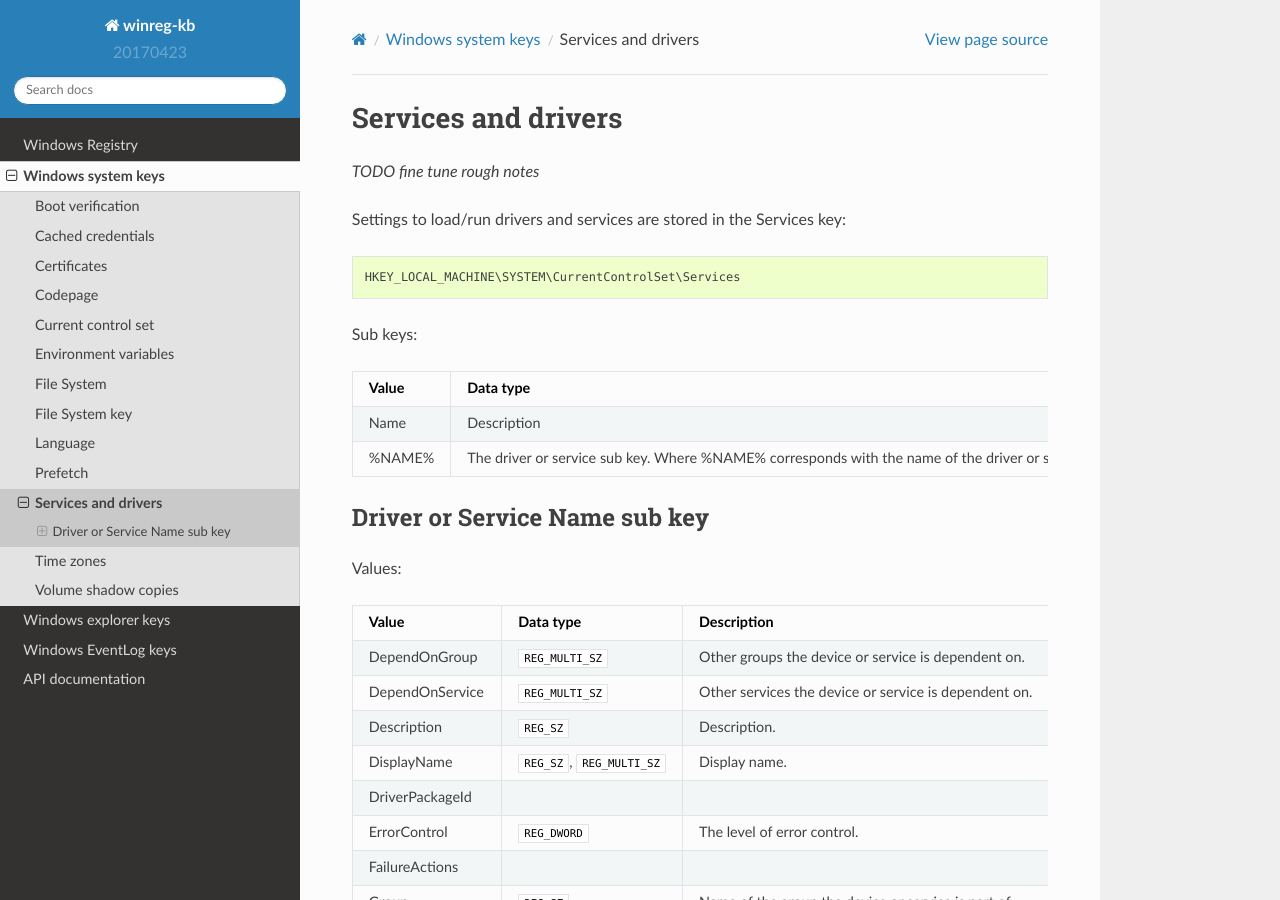
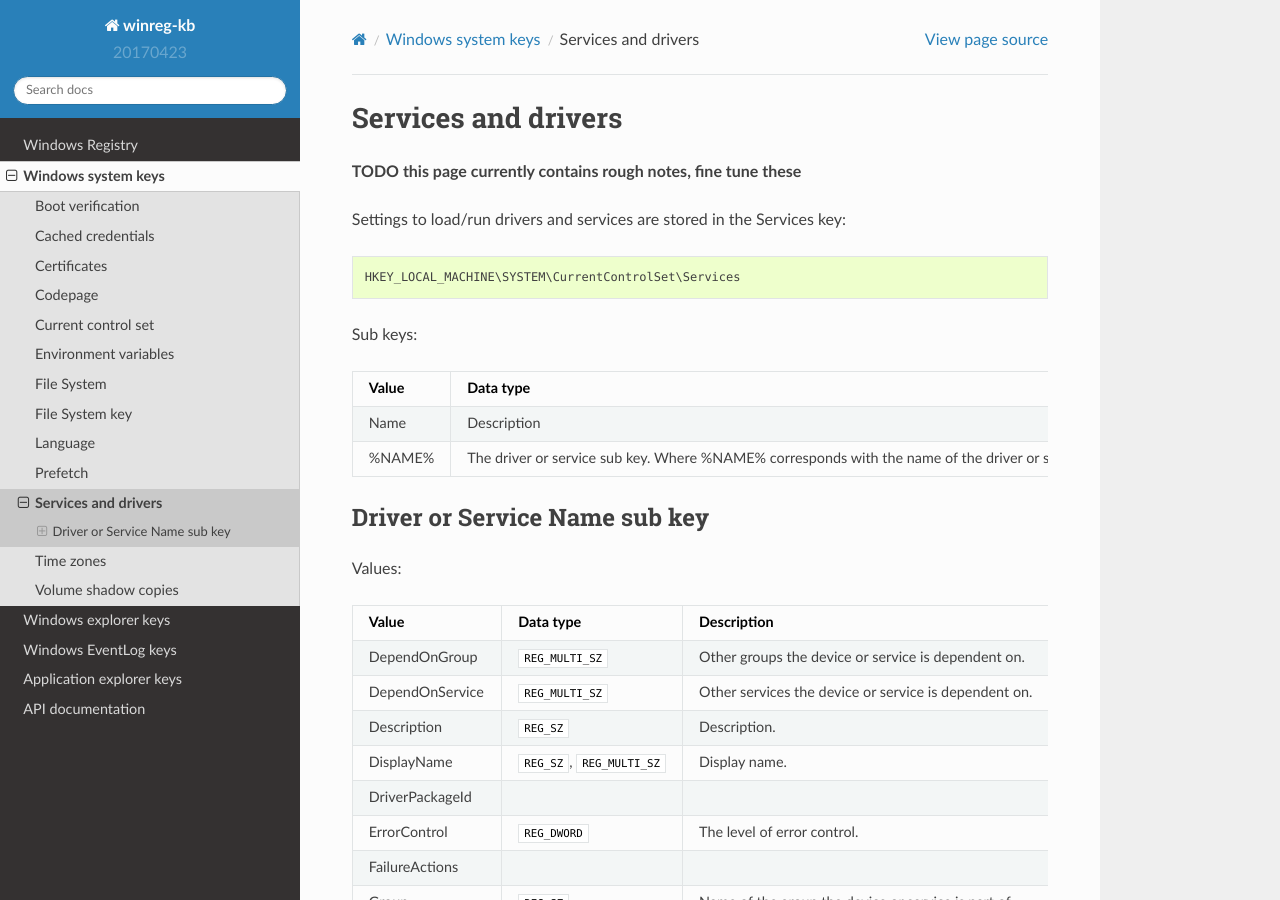
Before and after one commit to libyal/winreg-kb, a Sphinx documentation site: the page built from docs/sources/system-keys/Services-and-drivers.md, in a window 1280 px wide and 900 px high. Built offline with Sphinx 7.4.7 and the Read the Docs theme 2.0.0, drawn with Linux system fonts in a browser that asks for light colours; pages that are not in the unit, such as notebooks, are missing from menus; the version number is read from the project's files by our own code.

Commit message:
Worked on documentation

```diff
--- a/docs/index.rst
+++ b/docs/index.rst
@@ -31,6 +31,11 @@
 .. toctree::
    :maxdepth: 2
 
+   sources/application-keys/index
+
+.. toctree::
+   :maxdepth: 2
+
    API documentation <sources/api/winregrc>
 
 
--- /dev/null
+++ b/docs/sources/application-keys/index.rst
@@ -0,0 +1,8 @@
+#########################
+Application explorer keys
+#########################
+
+.. toctree::
+   :maxdepth: 2
+
+   7-Zip <7-Zip>
--- a/docs/sources/system-keys/Services-and-drivers.md
+++ b/docs/sources/system-keys/Services-and-drivers.md
@@ -1,6 +1,6 @@
 # Services and drivers
 
-*TODO fine tune rough notes*
+**TODO this page currently contains rough notes, fine tune these**
 
 Settings to load/run drivers and services are stored in the Services key:
 
```
Also changed, not shown: docs/sources/api/winregrc.rst (+8 -0 lines), docs/sources/application-keys/7-Zip.md (added, +51 -0 lines), 1 other file.
